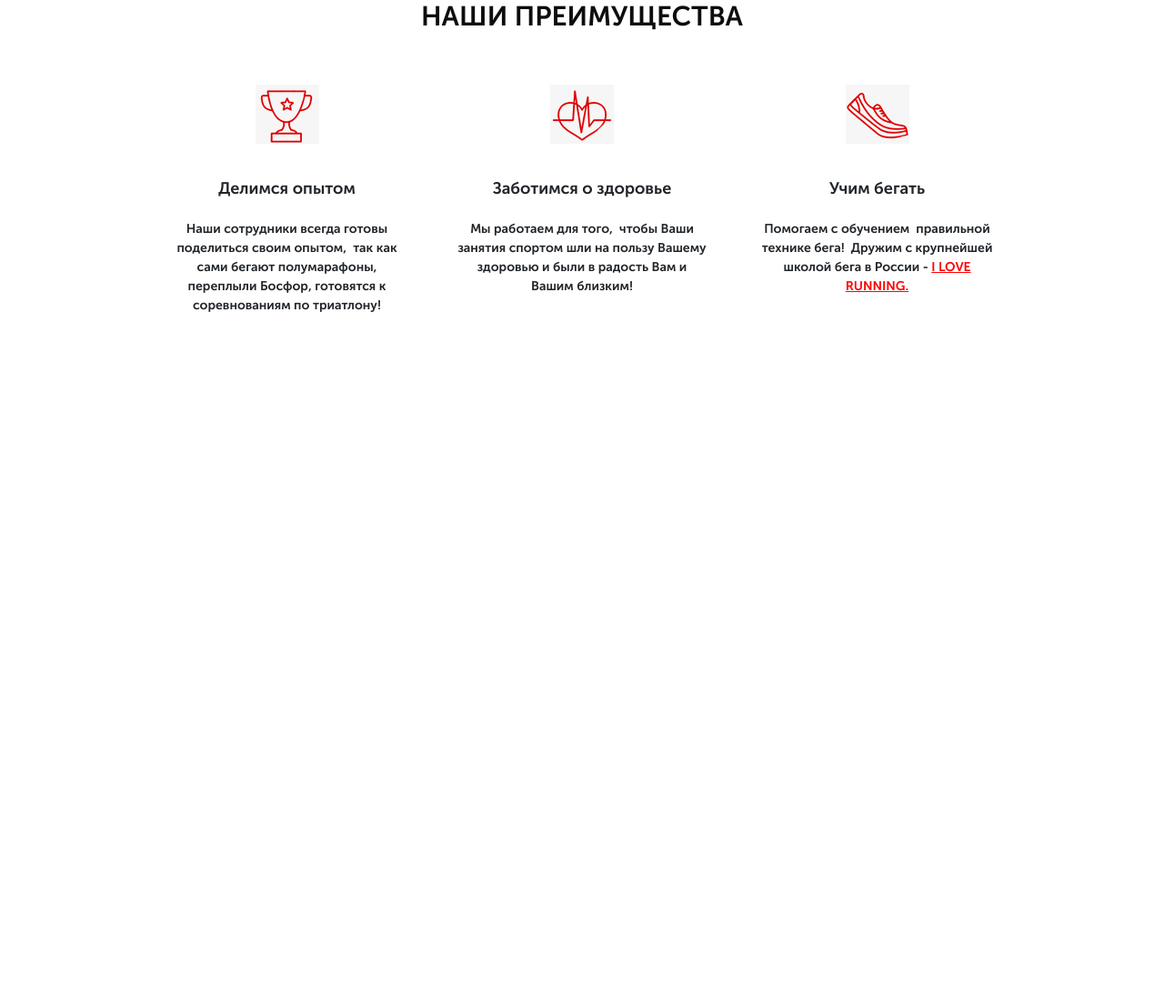
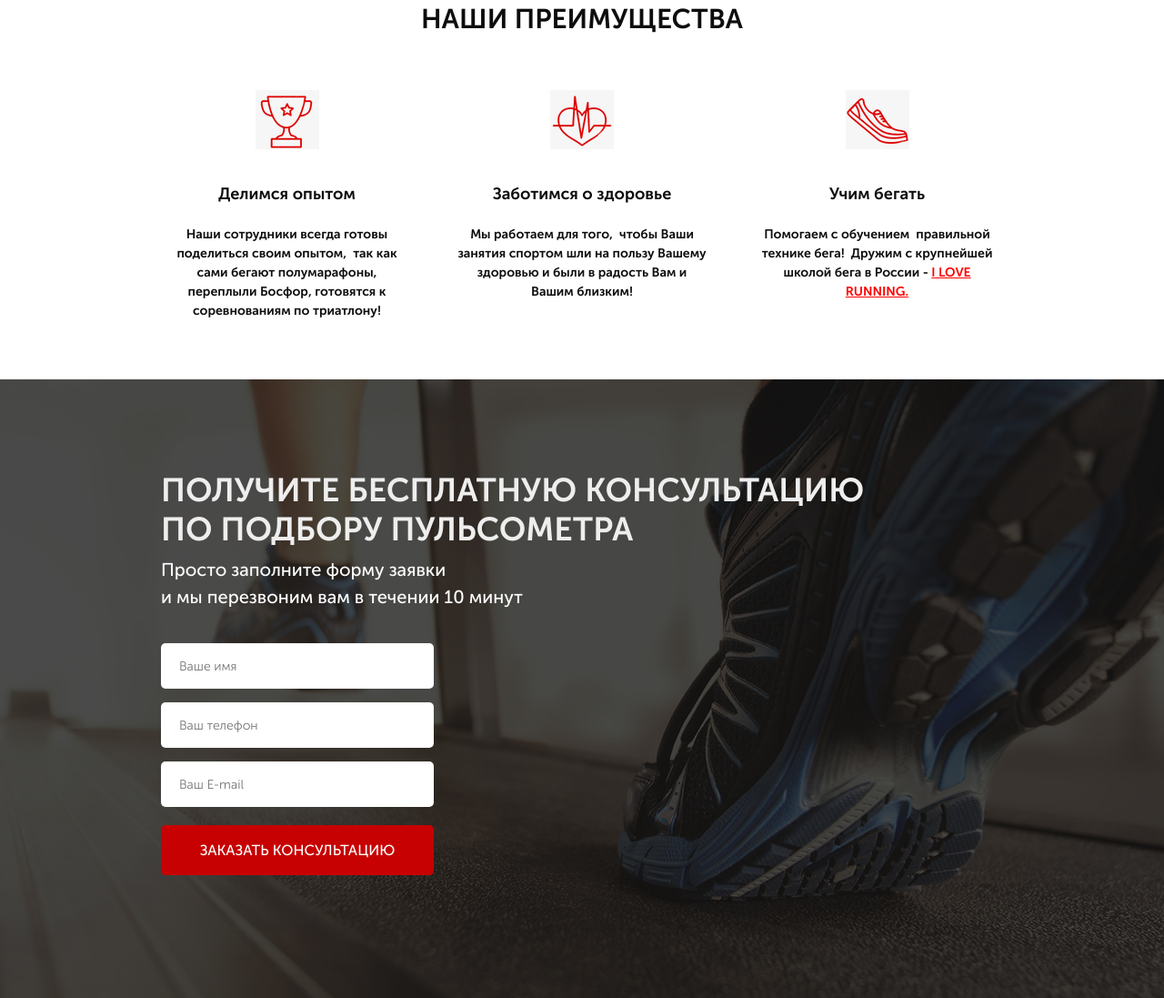
Before and after one commit to danielpetenko/project_pulse_new, a website: page src/index.html in a window 1280 px wide. Shown: the part 786-1883 px from the top of the page at 91% size. Before the commit the page ends 1197 px from the top, so only its background shows below. Drawn offline with Linux system fonts and the light colour scheme; files whose address does not match are found by name.

Commit message:
Added 3rd section - Form

```diff
--- a/src/index.html
+++ b/src/index.html
@@ -57,7 +57,7 @@
     </div>
     <div class="benefits">
         <div class="container">
-            <div class="benefits__header">НАШИ ПРЕИМУЩЕСТВА</div>
+            <h2 class="title">НАШИ ПРЕИМУЩЕСТВА</h2>
             <div class="benefits__wrapper">
                 <div class="benefits__item">
                     <img src="icons/cup.png" alt="cup">
@@ -80,6 +80,22 @@
             </div>
         </div>
     </div>
+    <div class="consultation">
+        <div class="container">
+            <h2 class="title title_left">
+                Получите бесплатную консультацию<br>по подбору пульсометра
+            </h2>
+            <div class="consultation__description">
+                Просто заполните форму заявки <br>и мы перезвоним вам в течении 10 минут
+            </div>
+            <form class="feed-form" action="#">
+                <input name="name" required placeholder="Ваше имя" type="text">
+                <input name="phone" required placeholder="Ваш телефон" type="number">
+                <input name="email" required placeholder="Ваш E-mail" type="email">
+                <button class="button button_submit">заказать кОНСУЛЬТАЦИЮ</button>
+            </form>
+        </div>
+    </div>
 </body>
 
 </html>
--- a/src/sass/blocks/_benefits.scss
+++ b/src/sass/blocks/_benefits.scss
@@ -31,6 +31,7 @@
 
     &__subheader1 {
         font-size: 18px;
+        color: #0D0D0D;
         margin-top: 36px;
         font-weight: 700;
     }
@@ -38,7 +39,7 @@
     &__subheader2 {
         font-size: 14px;
         margin-top: 20px;
-        max-width: 280px;
+        color: #0D0D0D;
 
         a {
             color: #FF0000;
--- a/src/sass/blocks/_buttons.scss
+++ b/src/sass/blocks/_buttons.scss
@@ -15,4 +15,13 @@
         height: 54px;
         font-size: 16px;
     }
+
+    &_submit {
+        width: 100%;
+        height: 55px;
+        color: #ffffff;
+        font-size: 16px;
+        font-weight: 400;
+        text-transform: uppercase;
+    }
 }
--- /dev/null
+++ b/src/sass/blocks/_consultation.scss
@@ -0,0 +1,11 @@
+.consultation {
+    min-height: 680px;
+    padding: 100px 0 92px 0;
+    background: url(../../img/bg2.png) center (center/cover) no-repeat;
+
+    &__description {
+        font-size: 20px;
+        font-weight: 500;
+        color: #fff;
+    }
+}
--- /dev/null
+++ b/src/sass/blocks/_forms.scss
@@ -0,0 +1,22 @@
+.feed-form {
+    margin-top: 36px;
+    display: flex;
+    flex-direction: column;
+    width: 300px;
+
+    input {
+        height: 50px;
+        border-radius: 5px;
+        background-color: #ffffff;
+        margin-bottom: 15px;
+        border: none;
+        padding: 0 20px;
+        font-size: 14px;
+        font-weight: 300;
+        color: #4b4b4b;
+
+        &:nth-child(3) {
+            margin-bottom: 20px;
+        }
+    }
+}
--- /dev/null
+++ b/src/sass/blocks/_titles.scss
@@ -0,0 +1,13 @@
+.title {
+    color: #0d0d0d;
+    font-size: 30px;
+    font-weight: 700;
+    text-align: center;
+    text-transform: uppercase;
+
+    &_left {
+        font-size: 36px;
+        text-align: left;
+        color: #eeeeee;
+    }
+}
--- a/src/sass/style.scss
+++ b/src/sass/style.scss
@@ -15,4 +15,7 @@
 @import 'blocks/header';
 @import 'blocks/buttons';
 @import 'blocks/benefits';
+@import 'blocks/consultation';
+@import 'blocks/titles';
+@import 'blocks/forms';
 @import 'base/media';
```
Also changed, not shown: src/css/style.min.css, 1 other file.
